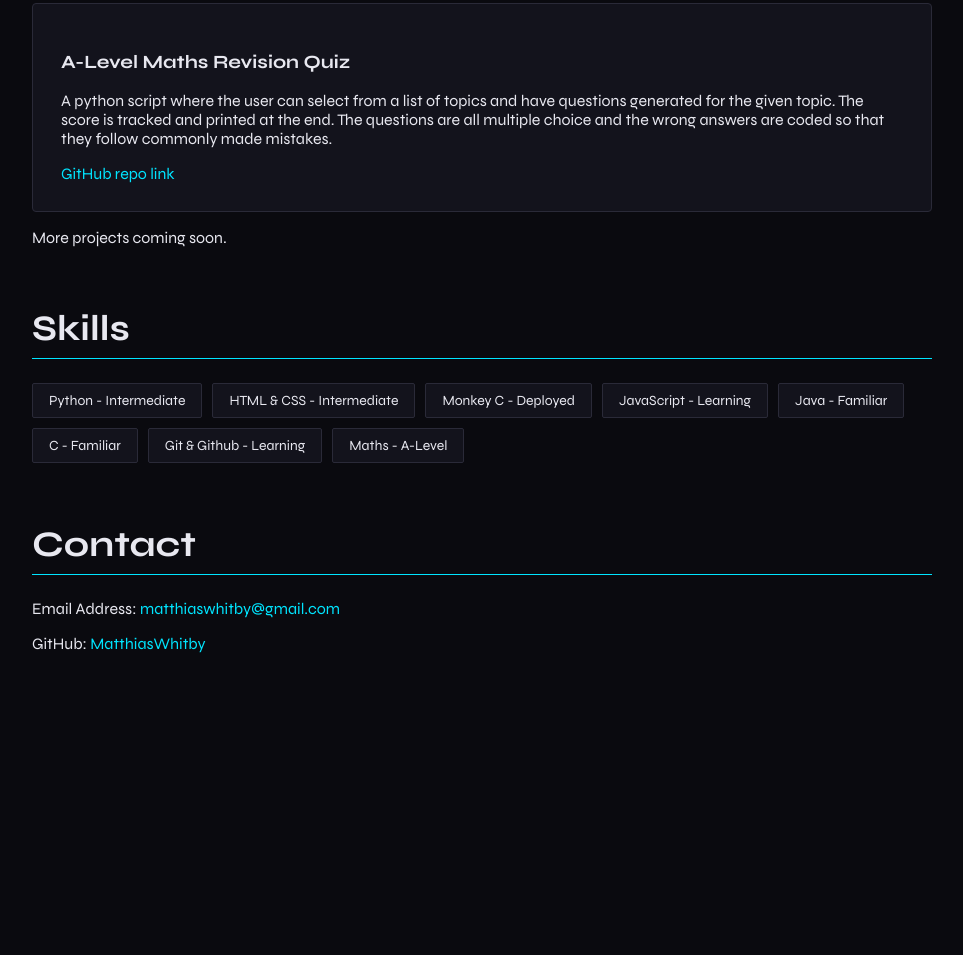
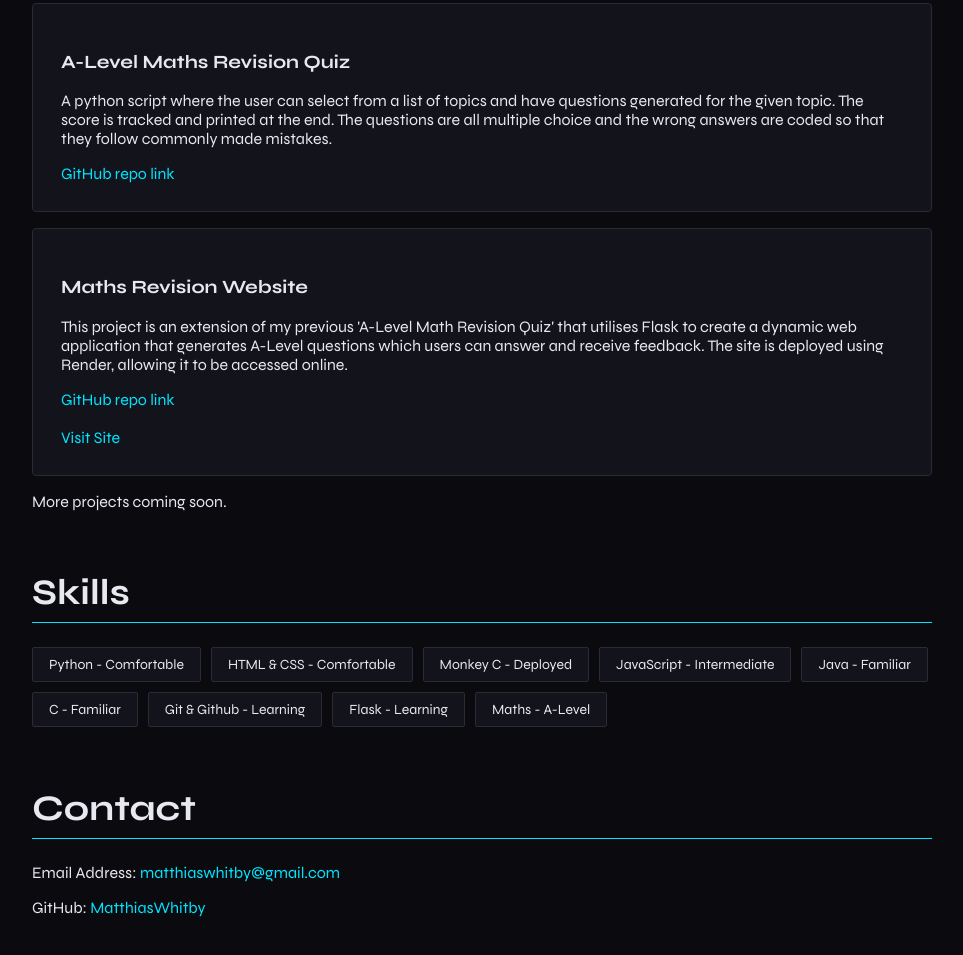
Before and after one commit to MatthiasWhitby/MatthiasWhitby.github.io, a plain HTML site: page index.html in a window 1280 px wide. Shown: the part 938-1893 px from the top of the page, without its empty margins (158-1121 px from the left). Before the commit the page ends 1655 px from the top, so only its background shows below. Drawn offline with Linux system fonts and the light colour scheme.

Commit message:
Add files via upload

```diff
--- a/index.html
+++ b/index.html
@@ -47,17 +47,29 @@
                 </p>
                 <a href="https://github.com/MatthiasWhitby/maths-quiz">GitHub repo link</a>
             </div>
+
+            <div class="project-card">
+                <h3>Maths Revision Website</h3>
+                <p>
+                    This project is an extension of my previous 'A-Level Math Revision Quiz' that utilises Flask to create a dynamic web
+                    application that generates A-Level questions which users can answer and receive feedback. The site is deployed using Render, allowing it to be accessed online.
+                </p>
+                <a href="https://github.com/MatthiasWhitby/maths-revision-webpage">GitHub repo link</a>
+                <br><br>
+                <a href="https://maths-revision-webpage.onrender.com">Visit Site</a>
+            </div>
             <p>More projects coming soon.</p>
 
         <h2 id="skills">Skills</h2>
             <ul class="skills-list">
-                <li>Python - Intermediate</li>
-                <li>HTML & CSS - Intermediate</li>
+                <li>Python - Comfortable</li>
+                <li>HTML & CSS - Comfortable</li>
                 <li>Monkey C - Deployed</li>
-                <li>JavaScript - Learning</li>
+                <li>JavaScript - Intermediate</li>
                 <li>Java - Familiar</li>
                 <li>C - Familiar</li>
                 <li>Git & Github - Learning</li>
+                <li>Flask - Learning</li>
                 <li>Maths - A-Level</li>
             </ul>
 
```
